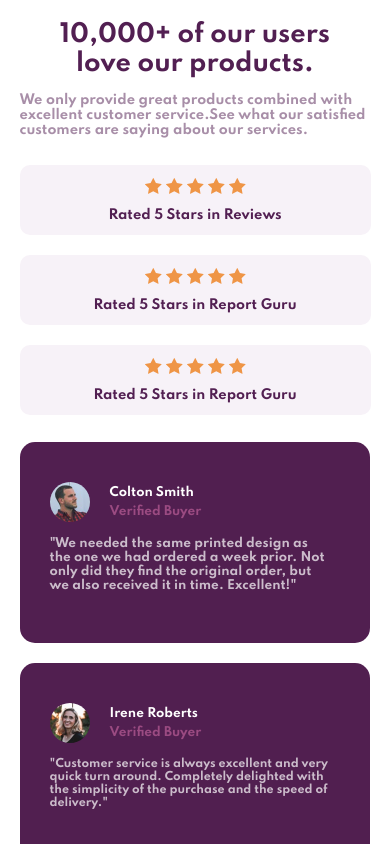
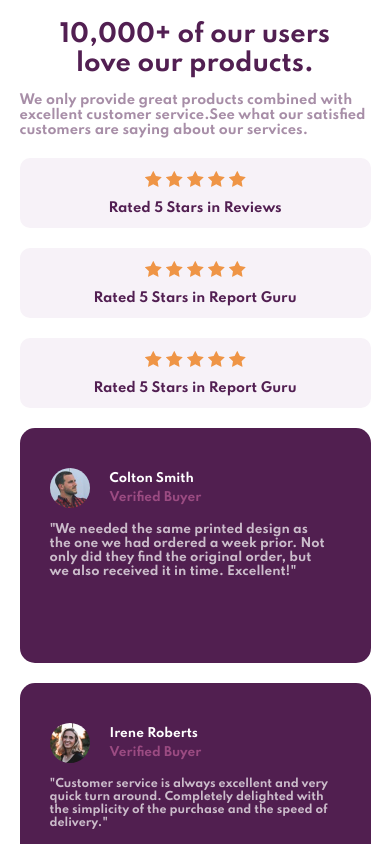
Before and after one commit to abdulmalikcs/social-proof-section-master, a plain HTML site: page index.html in a window 390 px wide. Shown: the top 844 px of the page. Drawn offline with Linux system fonts and the light colour scheme.

Commit message:
responsive added

```diff
--- a/style.css
+++ b/style.css
@@ -256,10 +256,12 @@ p , span {
 @media (max-width:450px) {
     .container-product {
         flex-direction: column  ;
+        margin-bottom: 20px;
     }
 
     .product-details {
         width: 100%;
+        margin-bottom: 20px;
     }
 
     .product-rated {
@@ -297,11 +299,16 @@ p , span {
         margin-right: 0;
     }
     .container {
-        overflow-y: auto;
         padding: 20px 0;
+        height: 100%;
     }
     .anne {
         margin-left: 0;
         margin-top: 20px;
     }
+
+    .colton , .anne ,.irene {
+        width: 100%;
+        margin-right: 0;
+    }
 }
```
